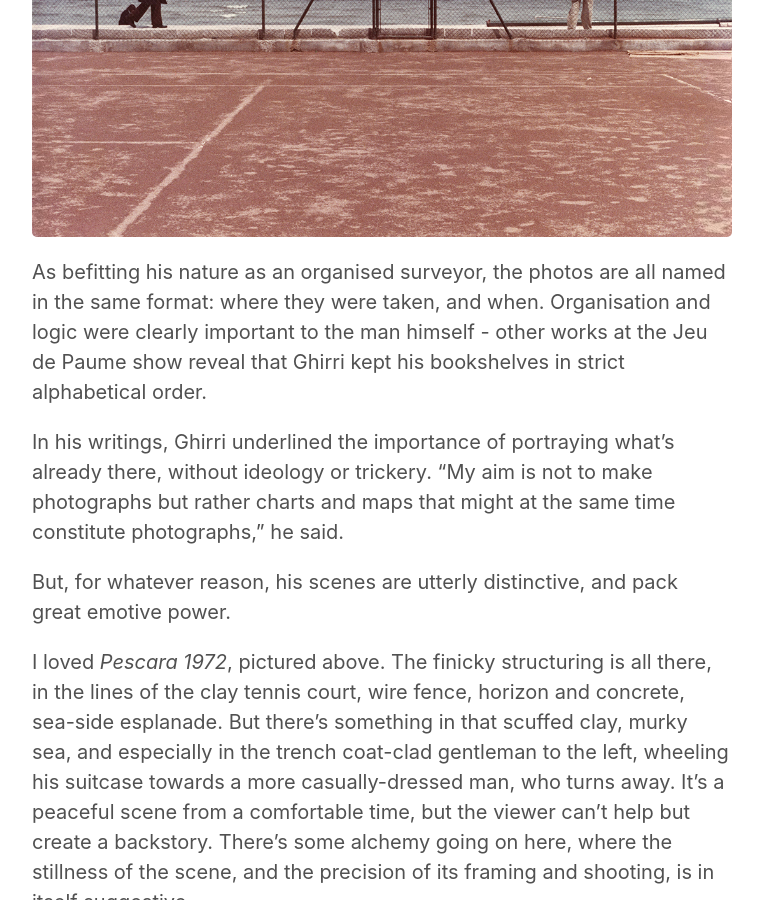
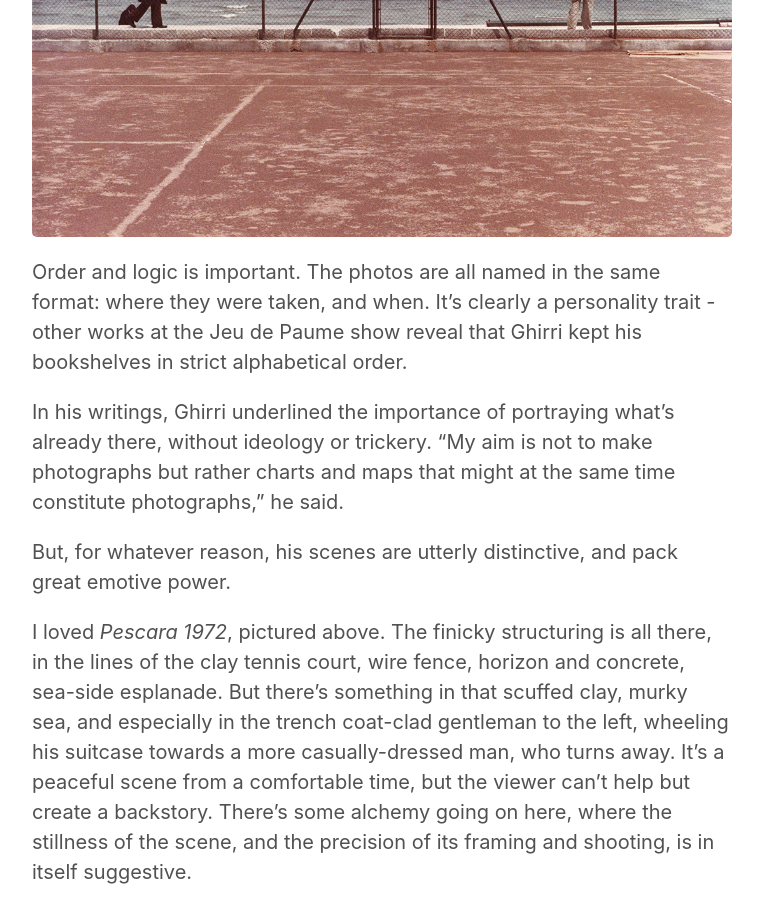
Before and after one commit to JMDKC/jmdkc.github.io, a Jekyll site: the page built from _posts/2019-03-24-ghirri-paume.md, in a window 1280 px wide and 900 px high, scrolled down 919 px. Shown: the whole window, without its empty margins (258-1021 px from the left). Built offline with Jekyll 4.4.1, drawn with Linux system fonts in a browser that asks for light colours; some of the changed text lies outside the part shown.

Commit message:
updated posts

```diff
--- a/_posts/2019-03-24-ghirri-paume.md
+++ b/_posts/2019-03-24-ghirri-paume.md
@@ -1,6 +1,6 @@
 ---
 layout: post
-title: Luigi Ghirri - Cartes et Territoires l | Jeu de Paume
+title: Luigi Ghirri - Cartes et Territoires | Jeu de Paume
 ---
 
 This [intoxicating exhibition](http://www.jeudepaume.org/index.php?page=article&idArt=3256) provides a panoramic view of a photographer who specialised in the narrowest, closest-cropped scenes possible.
@@ -9,7 +9,7 @@ Luigi Ghirri’s photographs showcase his background as a surveyor, his daily de
 
 ![](/Assets/ghirri-paume-1.jpg)
 
-As befitting his nature as an organised surveyor, the photos are all named in the same format: where they were taken, and when. Organisation and logic were clearly important to the man himself - other works at the Jeu de Paume show reveal that Ghirri kept his bookshelves in strict alphabetical order.
+Order and logic is important. The photos are all named in the same format: where they were taken, and when. It's clearly a personality trait - other works at the Jeu de Paume show reveal that Ghirri kept his bookshelves in strict alphabetical order.
 
 In his writings, Ghirri underlined the importance of portraying what’s already there, without ideology or trickery. “My aim is not to make photographs but rather charts and maps that might at the same time constitute photographs,” he said.
 
```
Also changed, not shown: _posts/2019-03-17-apostol-mor.md (+2 -2 lines).
